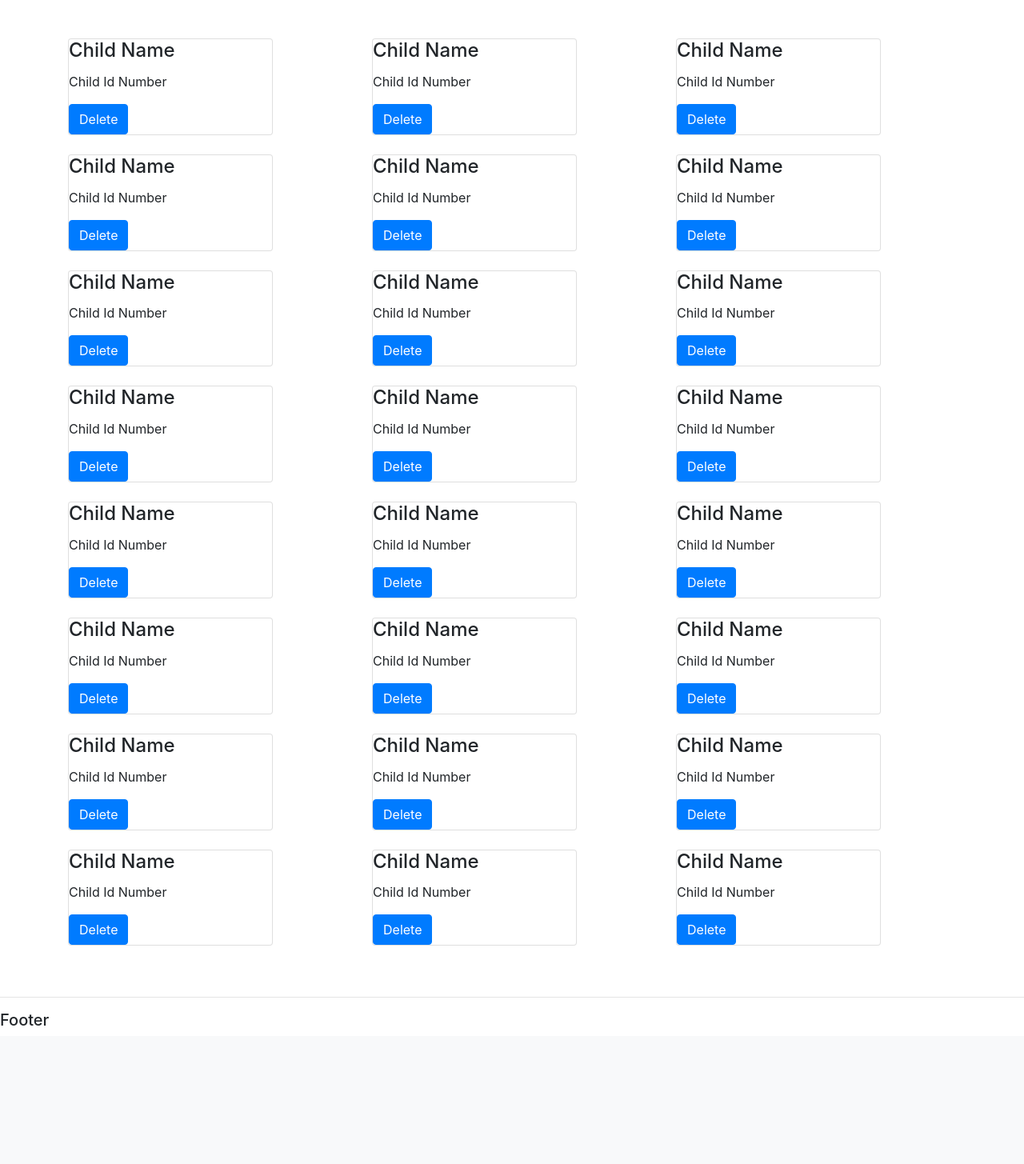
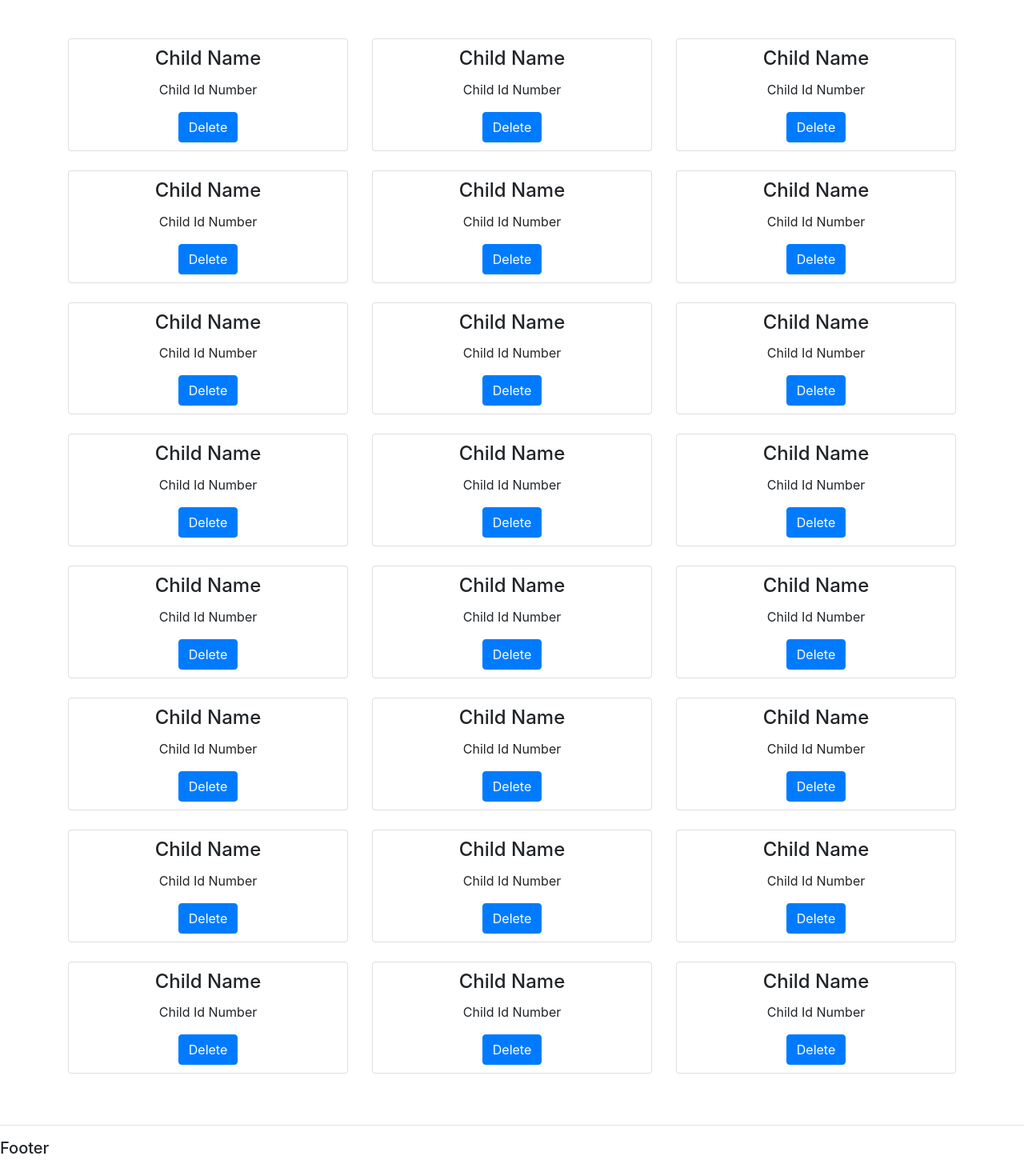
Before and after one commit to carolinenewcom/dt-tracker-webapp, a Django app: page / in a window 1280 px wide. Shown: the part 56-1511 px from the top of the page at 80% size. Before the commit the page ends 1338 px from the top, so only its background shows below. Run offline with Django 3.2, Linux system fonts and the light colour scheme.

Commit message:
adding pages to app

```diff
--- a/caseload/templates/caseload/dashboard.html
+++ b/caseload/templates/caseload/caseload.html
@@ -7,7 +7,7 @@
       <div class="container">
         <div class="row hidden-md-up">
           <div class="col-md-4">
-            <div class="card" style="width: 16rem;">
+            <div class="card" style="text-align: center;padding: 10px">
                 <div class="card-block">
                     <h4 class="card-title">Child Name</h4>
                     <p class="card-text">Child Id Number</p>
@@ -16,7 +16,7 @@
             </div>
           </div>
           <div class="col-md-4">
-            <div class="card" style="width: 16rem;">
+            <div class="card" style="text-align: center;padding: 10px">
                 <div class="card-block">
                     <h4 class="card-title">Child Name</h4>
                     <p class="card-text">Child Id Number</p>
@@ -25,7 +25,7 @@
             </div>
           </div>
           <div class="col-md-4">
-            <div class="card" style="width: 16rem;">
+            <div class="card" style="text-align: center;padding: 10px">
                 <div class="card-block">
                     <h4 class="card-title">Child Name</h4>
                     <p class="card-text">Child Id Number</p>
@@ -36,7 +36,7 @@
         </div><br>
         <div class="row">
           <div class="col-md-4">
-            <div class="card" style="width: 16rem;">
+            <div class="card" style="text-align: center;padding: 10px">
                 <div class="card-block">
                     <h4 class="card-title">Child Name</h4>
                     <p class="card-text">Child Id Number</p>
@@ -45,7 +45,7 @@
             </div>
           </div>
           <div class="col-md-4">
-            <div class="card" style="width: 16rem;">
+            <div class="card" style="text-align: center;padding: 10px">
                 <div class="card-block">
                     <h4 class="card-title">Child Name</h4>
                     <p class="card-text">Child Id Number</p>
@@ -54,7 +54,7 @@
             </div>
           </div>
           <div class="col-md-4">
-            <div class="card" style="width: 16rem;">
+            <div class="card" style="text-align: center;padding: 10px">
               <div class="card-block">
                 <h4 class="card-title">Child Name</h4>
                 <p class="card-text">Child Id Number</p>
@@ -65,7 +65,7 @@
         </div><br>
         <div class="row">
           <div class="col-md-4">
-            <div class="card" style="width: 16rem;">
+            <div class="card" style="text-align: center;padding: 10px">
                 <div class="card-block">
                     <h4 class="card-title">Child Name</h4>
                     <p class="card-text">Child Id Number</p>
@@ -74,7 +74,7 @@
             </div>
           </div>
           <div class="col-md-4">
-            <div class="card" style="width: 16rem;">
+            <div class="card" style="text-align: center;padding: 10px">
                 <div class="card-block">
                     <h4 class="card-title">Child Name</h4>
                     <p class="card-text">Child Id Number</p>
@@ -83,7 +83,7 @@
             </div>
           </div>
           <div class="col-md-4">
-            <div class="card" style="width: 16rem;">
+            <div class="card" style="text-align: center;padding: 10px">
               <div class="card-block">
                 <h4 class="card-title">Child Name</h4>
                 <p class="card-text">Child Id Number</p>
@@ -94,7 +94,7 @@
         </div><br>
         <div class="row">
           <div class="col-md-4">
-            <div class="card" style="width: 16rem;">
+            <div class="card" style="text-align: center;padding: 10px">
                 <div class="card-block">
                     <h4 class="card-title">Child Name</h4>
                     <p class="card-text">Child Id Number</p>
@@ -103,7 +103,7 @@
             </div>
           </div>
           <div class="col-md-4">
-            <div class="card" style="width: 16rem;">
+            <div class="card" style="text-align: center;padding: 10px">
                 <div class="card-block">
                     <h4 class="card-title">Child Name</h4>
                     <p class="card-text">Child Id Number</p>
@@ -112,7 +112,7 @@
             </div>
           </div>
           <div class="col-md-4">
-            <div class="card" style="width: 16rem;">
+            <div class="card" style="text-align: center;padding: 10px">
               <div class="card-block">
                 <h4 class="card-title">Child Name</h4>
                 <p class="card-text">Child Id Number</p>
@@ -123,7 +123,7 @@
         </div><br>
         <div class="row">
           <div class="col-md-4">
-            <div class="card" style="width: 16rem;">
+            <div class="card" style="text-align: center;padding: 10px">
                 <div class="card-block">
                     <h4 class="card-title">Child Name</h4>
                     <p class="card-text">Child Id Number</p>
@@ -132,7 +132,7 @@
             </div>
           </div>
           <div class="col-md-4">
-            <div class="card" style="width: 16rem;">
+            <div class="card" style="text-align: center;padding: 10px">
                 <div class="card-block">
                     <h4 class="card-title">Child Name</h4>
                     <p class="card-text">Child Id Number</p>
@@ -141,7 +141,7 @@
             </div>
           </div>
           <div class="col-md-4">
-            <div class="card" style="width: 16rem;">
+            <div class="card" style="text-align: center;padding: 10px">
               <div class="card-block">
                 <h4 class="card-title">Child Name</h4>
                 <p class="card-text">Child Id Number</p>
@@ -152,7 +152,7 @@
         </div><br>
         <div class="row">
           <div class="col-md-4">
-            <div class="card" style="width: 16rem;">
+            <div class="card" style="text-align: center;padding: 10px">
                 <div class="card-block">
                     <h4 class="card-title">Child Name</h4>
                     <p class="card-text">Child Id Number</p>
@@ -161,7 +161,7 @@
             </div>
           </div>
           <div class="col-md-4">
-            <div class="card" style="width: 16rem;">
+            <div class="card" style="text-align: center;padding: 10px">
                 <div class="card-block">
                     <h4 class="card-title">Child Name</h4>
                     <p class="card-text">Child Id Number</p>
@@ -170,7 +170,7 @@
             </div>
           </div>
           <div class="col-md-4">
-            <div class="card" style="width: 16rem;">
+            <div class="card" style="text-align: center;padding: 10px">
               <div class="card-block">
                 <h4 class="card-title">Child Name</h4>
                 <p class="card-text">Child Id Number</p>
@@ -181,7 +181,7 @@
         </div><br>
         <div class="row">
           <div class="col-md-4">
-            <div class="card" style="width: 16rem;">
+            <div class="card" style="text-align: center;padding: 10px">
                 <div class="card-block">
                     <h4 class="card-title">Child Name</h4>
                     <p class="card-text">Child Id Number</p>
@@ -190,7 +190,7 @@
             </div>
           </div>
           <div class="col-md-4">
-            <div class="card" style="width: 16rem;">
+            <div class="card" style="text-align: center;padding: 10px">
                 <div class="card-block">
                     <h4 class="card-title">Child Name</h4>
                     <p class="card-text">Child Id Number</p>
@@ -199,7 +199,7 @@
             </div>
           </div>
           <div class="col-md-4">
-            <div class="card" style="width: 16rem;">
+            <div class="card" style="text-align: center;padding: 10px">
               <div class="card-block">
                 <h4 class="card-title">Child Name</h4>
                 <p class="card-text">Child Id Number</p>
@@ -210,7 +210,7 @@
         </div><br>
         <div class="row">
           <div class="col-md-4">
-            <div class="card" style="width: 16rem;">
+            <div class="card" style="text-align: center;padding: 10px">
                 <div class="card-block">
                     <h4 class="card-title">Child Name</h4>
                     <p class="card-text">Child Id Number</p>
@@ -219,7 +219,7 @@
             </div>
           </div>
           <div class="col-md-4">
-            <div class="card" style="width: 16rem;">
+            <div class="card" style="text-align: center;padding: 10px">
                 <div class="card-block">
                     <h4 class="card-title">Child Name</h4>
                     <p class="card-text">Child Id Number</p>
@@ -228,7 +228,7 @@
             </div>
           </div>
           <div class="col-md-4">
-            <div class="card" style="width: 16rem;">
+            <div class="card" style="text-align: center;padding: 10px">
               <div class="card-block">
                 <h4 class="card-title">Child Name</h4>
                 <p class="card-text">Child Id Number</p>
--- a/caseload/urls.py
+++ b/caseload/urls.py
@@ -4,4 +4,8 @@ from . import views
 
 urlpatterns = [
     path('', views.caseload),
+    path('schedule/', views.schedule),
+    path('sessions/', views.sessions),
+    path('attendance/', views.attendance),
+
 ]
--- a/caseload/views.py
+++ b/caseload/views.py
@@ -2,4 +2,13 @@ from django.shortcuts import render
 from django.http import HttpResponse
 
 def caseload(request):
-    return render(request, 'caseload/dashboard.html')
+    return render(request, 'caseload/caseload.html')
+
+def schedule(request):
+    return render(request, 'caseload/schedule.html')
+
+def sessions(request):
+    return render(request, 'caseload/sessions.html')
+
+def attendance(request):
+    return render(request, 'caseload/attendance.html')
--- a/dttrackerapp/urls.py
+++ b/dttrackerapp/urls.py
@@ -20,4 +20,5 @@ from django.urls import path, include
 urlpatterns = [
     path('admin/', admin.site.urls),
     path('', include('caseload.urls'))
+
 ]
```
Also changed, not shown: caseload/templates/caseload/attendance.html (added, +11 -0 lines), caseload/templates/caseload/schedule.html (added, +11 -0 lines), caseload/templates/caseload/sessions.html (added, +11 -0 lines).
